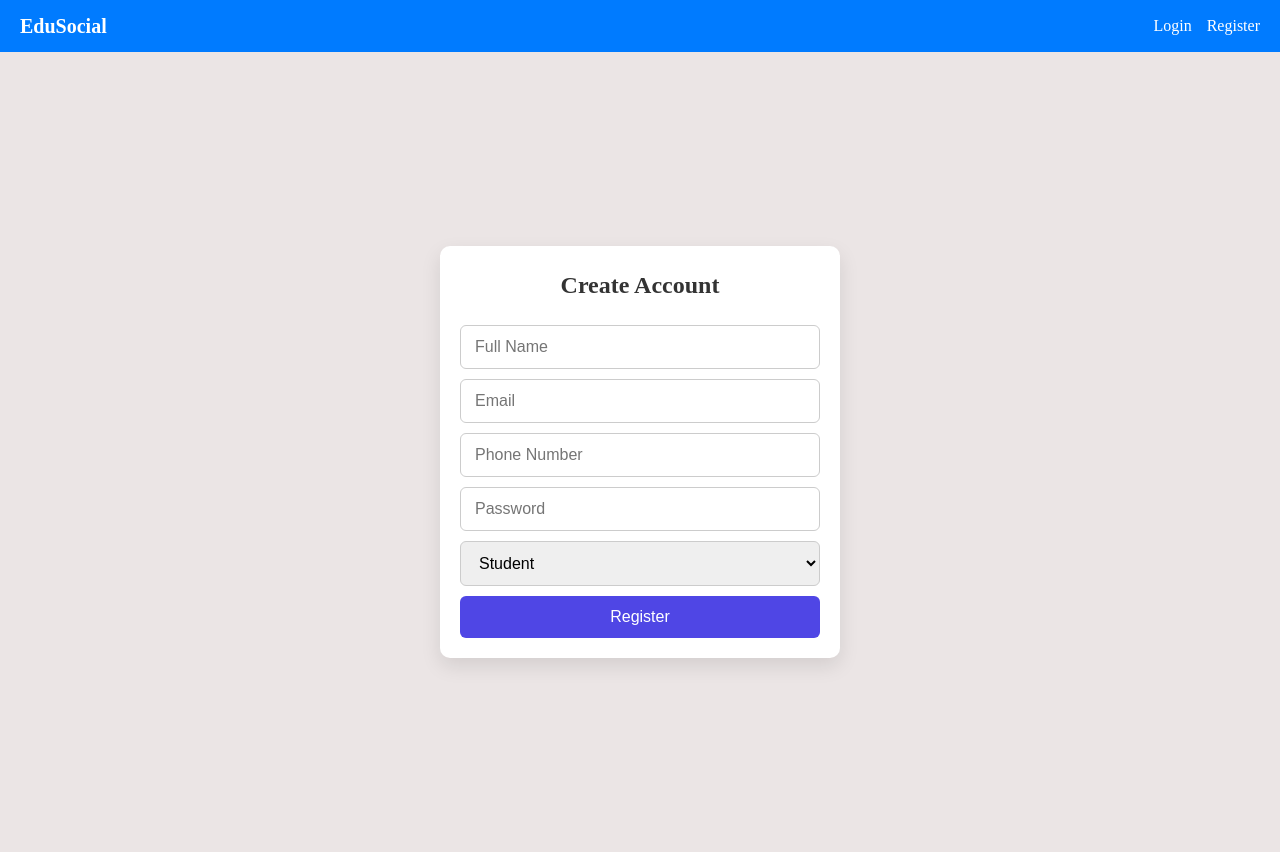
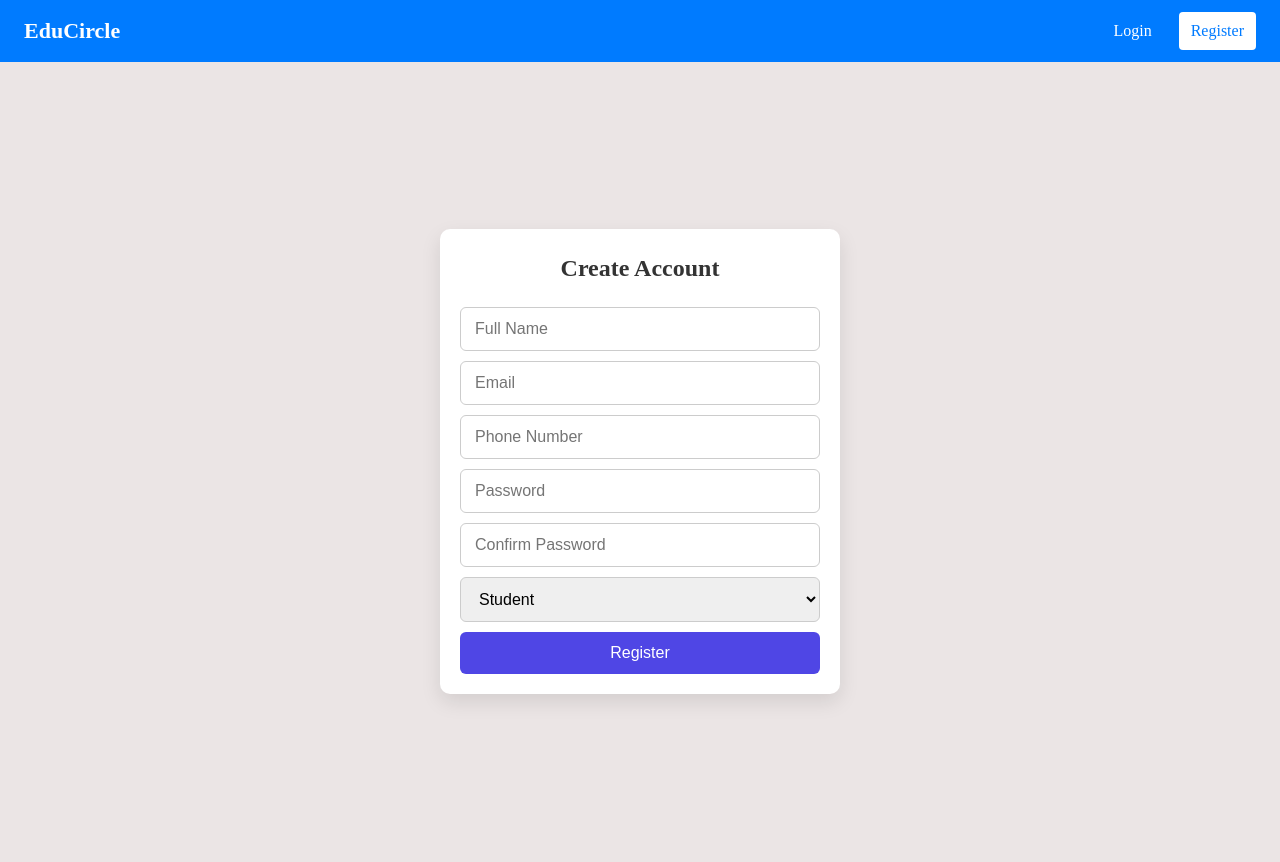
Before and after one commit to dheerajjgour/edu-social-frontend, a React (Vite) app: page /register in a window 1280 px wide. Built offline with nearby package versions, Linux system fonts and the light colour scheme.

Commit message:
verification push

```diff
--- a/src/App.css
+++ b/src/App.css
@@ -21,6 +21,7 @@ body {
     background-color: #ebe5e5;
     height: 100dvh;
     display: flex;
+    padding: 0 20px;
 
 .container{
       background: #ffffff;
--- a/src/App.jsx
+++ b/src/App.jsx
@@ -5,6 +5,7 @@ import Home from './pages/Home';
 import PrivateRoute from './components/PrivateRoute';
 import Navbar from './components/Navbar';
 import Dashboard from './pages/Dashboard';
+import Verify from './pages/Verify';
 
 const App = () => {
   return (
@@ -14,6 +15,7 @@ const App = () => {
       <Route path="/register" element={<Register />} />
       <Route path="/login" element={<Login />} />
       <Route path='/' element={<Home/>}/>
+      <Route path='/verfiy/:userId' element={<Verify/>}/>
       <Route
         path="/dashboard"
         element={
--- a/src/components/Navbar.jsx
+++ b/src/components/Navbar.jsx
@@ -13,17 +13,17 @@ const Navbar = () => {
 
   return (
     <nav style={styles.nav}>
-      <Link to="/" style={styles.brand}>EduSocial</Link>
-      <div>
+      <Link to="/" style={styles.brand}>EduCircle</Link>
+      <div style={styles.links}>
         {!user ? (
           <>
             <Link to="/login" style={styles.link}>Login</Link>
-            <Link to="/register" style={styles.link}>Register</Link>
+            <Link to="/register" style={styles.registerBtn}>Register</Link>
           </>
         ) : (
           <>
             <span style={styles.user}>Hi, {user.name}</span>
-            <button onClick={handleLogout} style={styles.button}>Logout</button>
+            <button onClick={handleLogout} style={styles.logoutBtn}>Logout</button>
           </>
         )}
       </div>
@@ -33,17 +33,56 @@ const Navbar = () => {
 
 const styles = {
   nav: {
-    padding: '10px 20px',
+    padding: '12px 24px',
     background: '#007bff',
-    color: 'white',
+    color: '#fff',
     display: 'flex',
     justifyContent: 'space-between',
     alignItems: 'center',
+    boxShadow: '0 2px 6px rgba(0,0,0,0.1)',
   },
-  brand: { fontSize: '20px', fontWeight: 'bold', color: 'white', textDecoration: 'none' },
-  link: { marginLeft: '15px', color: 'white', textDecoration: 'none' },
-  user: { marginRight: '10px' },
-  button: { background: 'white', border: 'none', padding: '5px 10px', borderRadius: '5px' }
+  brand: {
+    fontSize: '22px',
+    fontWeight: 'bold',
+    color: '#fff',
+    textDecoration: 'none',
+  },
+  links: {
+    display: 'flex',
+    alignItems: 'center',
+    gap: '15px',
+  },
+  link: {
+    color: '#fff',
+    textDecoration: 'none',
+    fontSize: '16px',
+    padding: '6px 12px',
+    transition: 'background 0.2s ease',
+    borderRadius: '4px',
+  },
+  registerBtn: {
+    color: '#007bff',
+    backgroundColor: '#fff',
+    textDecoration: 'none',
+    fontSize: '16px',
+    padding: '6px 12px',
+    borderRadius: '4px',
+    transition: 'all 0.3s ease',
+  },
+  user: {
+    marginRight: '10px',
+    fontSize: '16px',
+  },
+  logoutBtn: {
+    backgroundColor: '#fff',
+    color: '#007bff',
+    border: 'none',
+    padding: '6px 12px',
+    borderRadius: '4px',
+    fontSize: '16px',
+    cursor: 'pointer',
+    transition: 'all 0.3s ease',
+  },
 };
 
 export default Navbar;
--- a/src/main.jsx
+++ b/src/main.jsx
@@ -7,7 +7,7 @@ import { UserProvider } from './context/UserContext';
 ReactDOM.createRoot(document.getElementById('root')).render(
   <React.StrictMode>
     <BrowserRouter>
-      <UserProvider> {/* ✅ wrap App with UserProvider */}
+      <UserProvider>
         <App />
       </UserProvider>
     </BrowserRouter>
--- a/src/pages/Login.jsx
+++ b/src/pages/Login.jsx
@@ -1,42 +1,77 @@
-import { useContext, useState } from 'react';
+import { useState, useContext } from 'react';
+import { useNavigate } from 'react-router-dom';
 import { UserContext } from '../context/UserContext';
-import { useNavigate } from 'react-router-dom';
+import axios from 'axios';
 
 const Login = () => {
   const { login } = useContext(UserContext);
-  const [form, setForm] = useState({ email: '', password: '' });
   const navigate = useNavigate();
 
-  const handleChange = (e) => setForm({ ...form, [e.target.name]: e.target.value });
+  const [form, setForm] = useState({
+    email: '',
+    password: ''
+  });
 
-  const handleSubmit = (e) => {
+  const [errors, setErrors] = useState({});
+  const [isSubmitting, setIsSubmitting] = useState(false);
+
+  const handleChange = (e) => {
+    setForm({ ...form, [e.target.name]: e.target.value });
+    setErrors({ ...errors, [e.target.name]: '' });
+  };
+
+  const handleSubmit = async (e) => {
     e.preventDefault();
-    const stored = JSON.parse(localStorage.getItem('edu-user'));
-if (stored && stored.email === form.email && stored.password === form.password) {
-  login(stored);
+    setIsSubmitting(true);
 
-  if (stored.role === 'college') navigate('/dashboard');
-  else if (stored.role === 'teacher') navigate('/dashboard');
-  else navigate('/dashboard');
-}
+    try {
+      const response = await axios.post('https://education.jmbliss.com/api/login', {
+        ...form,
+        token: 'web-react'
+      });
 
+      if (response.data.user) {
+        login(response.data.user);
+        navigate('/dashboard');
+      }
+    } catch (error) {
+      if (error.response?.status === 401) {
+        setErrors({ general: 'Invalid email or password' });
+      } else {
+        setErrors({ general: 'Login failed. Please try again.' });
+      }
+    } finally {
+      setIsSubmitting(false);
+    }
   };
 
   return (
-    <div style={styles.container}>
-      <h2>Login</h2>
-      <form onSubmit={handleSubmit} style={styles.form}>
-        <input type="email" name="email" placeholder="Email" onChange={handleChange} required />
-        <input type="password" name="password" placeholder="Password" onChange={handleChange} required />
-        <button type="submit">Login</button>
-      </form>
+    <div className="login">
+      <div style={{ maxWidth: 400, margin: 'auto', padding: 20 }}>
+        <h2>Login</h2>
+        {errors.general && <div style={{ color: 'red' }}>{errors.general}</div>}
+        <form onSubmit={handleSubmit} style={{ display: 'flex', flexDirection: 'column', gap: 10 }}>
+          <input
+            type="email"
+            name="email"
+            placeholder="Email"
+            onChange={handleChange}
+            value={form.email}
+          />
+          <input
+            type="password"
+            name="password"
+            placeholder="Password"
+            onChange={handleChange}
+            value={form.password}
+          />
+          <button type="submit" disabled={isSubmitting}>
+            {isSubmitting ? 'Logging in...' : 'Login'}
+          </button>
+        </form>
+      </div>
     </div>
   );
 };
 
-const styles = {
-  container: { maxWidth: 400, margin: 'auto', padding: 20 },
-  form: { display: 'flex', flexDirection: 'column', gap: '10px' },
-};
-
 export default Login;
--- a/src/pages/Register.jsx
+++ b/src/pages/Register.jsx
@@ -1,11 +1,11 @@
 import { useState, useContext } from 'react';
+import { useNavigate } from 'react-router-dom';
 import { UserContext } from '../context/UserContext';
-import { useNavigate } from 'react-router-dom';
-import "../App.css"
+import "../App.css";
 import axios from 'axios';
 
 const Register = () => {
-  const { register } = useContext(UserContext);
+  const { login } = useContext(UserContext);
   const navigate = useNavigate();
 
   const [form, setForm] = useState({
@@ -13,40 +13,30 @@ const Register = () => {
     email: '',
     phone: '',
     type: 'student',
-    password: ''
+    password: '',
+    password_confirmation: ''
   });
 
   const [errors, setErrors] = useState({});
+  const [isSubmitting, setIsSubmitting] = useState(false);
 
   const validate = () => {
     const newErrors = {};
 
-    if (!form.name.trim()) {
-      newErrors.name = 'Name is required';
-    } else if (form.name.length > 50) {
-      newErrors.name = 'Name should not exceed 50 characters';
-    }
+    if (!form.name.trim()) newErrors.name = 'Name is required';
+    else if (form.name.length > 50) newErrors.name = 'Max 50 characters allowed';
 
-    if (!form.email) {
-      newErrors.email = 'Email is required';
-    } else if (!/\S+@\S+\.\S+/.test(form.email)) {
-      newErrors.email = 'Invalid email address';
-    }
+    if (!form.email) newErrors.email = 'Email is required';
+    else if (!/\S+@\S+\.\S+/.test(form.email)) newErrors.email = 'Invalid email';
 
-    if (!form.phone) {
-      newErrors.phone = 'Phone number is required';
-    } else if (!/^\d{10}$/.test(form.phone)) {
-      newErrors.phone = 'Phone number must be 10 digits';
-    }
+    if (!form.phone) newErrors.phone = 'Phone is required';
+    else if (!/^\d{10}$/.test(form.phone)) newErrors.phone = 'Phone must be 10 digits';
 
-    if (!form.password) {
-      newErrors.password = 'Password is required';
-    } else if (form.password.length < 6) {
-      newErrors.password = 'Password must be at least 6 characters';
-    }
+    if (!form.password) newErrors.password = 'Password is required';
+    else if (form.password.length < 6) newErrors.password = 'At least 6 characters required';
 
-    if (!form.type) {
-      newErrors.type = 'Role is required';
+    if (form.password !== form.password_confirmation) {
+      newErrors.password_confirmation = 'Passwords do not match';
     }
 
     setErrors(newErrors);
@@ -55,13 +45,14 @@ const Register = () => {
 
   const handleChange = (e) => {
     setForm({ ...form, [e.target.name]: e.target.value });
-    setErrors({ ...errors, [e.target.name]: '' }); // clear error on change
+    setErrors({ ...errors, [e.target.name]: '' });
   };
 
   const handleSubmit = async (e) => {
     e.preventDefault();
+    if (!validate()) return;
 
-    if (!validate()) return;
+    setIsSubmitting(true);
 
     try {
       const response = await axios.post('https://education.jmbliss.com/api/register', {
@@ -69,18 +60,33 @@ const Register = () => {
         token: 'web-react'
       });
 
-      register(response.data.user);
-      alert('Registered successfully!');
-      navigate('/login');
+      // Auto-login after successful registration
+if (response.data?.status === true && response.data?.user_id) {
+  navigate(`/verify/${response.data.user_id}`);
+}
+else {
+  alert(response.data.message || 'Unexpected registration response');
+  navigate('/login');
+}
     } catch (error) {
-      console.error('Registration error:', error.response?.data || error.message);
-      alert('Registration failed. Try again.');
+      if (error.response?.status === 422) {
+        const apiErrors = error.response.data.errors || {};
+        const formatted = {};
+        for (let key in apiErrors) {
+          formatted[key] = apiErrors[key][0];
+        }
+        setErrors(formatted);
+      } else {
+        alert(error.response?.data?.message || 'Registration failed. Please try again.');
+      }
+    } finally {
+      setIsSubmitting(false);
     }
   };
 
   return (
-    <div className='register'>
-      <div style={styles.container} className='container'>
+    <div className="register">
+      <div style={styles.container} className="container">
         <h2>Create Account</h2>
         <form onSubmit={handleSubmit} style={styles.form}>
           <input
@@ -119,14 +125,26 @@ const Register = () => {
           />
           {errors.password && <span style={styles.error}>{errors.password}</span>}
 
+          <input
+            type="password"
+            name="password_confirmation"
+            placeholder="Confirm Password"
+            onChange={handleChange}
+            value={form.password_confirmation}
+          />
+          {errors.password_confirmation && (
+            <span style={styles.error}>{errors.password_confirmation}</span>
+          )}
+
           <select name="type" onChange={handleChange} value={form.type}>
             <option value="student">Student</option>
             <option value="teacher">Teacher</option>
             <option value="college">College</option>
           </select>
-          {errors.type && <span style={styles.error}>{errors.type}</span>}
 
-          <button type="submit">Register</button>
+          <button type="submit" disabled={isSubmitting}>
+            {isSubmitting ? 'Registering...' : 'Register'}
+          </button>
         </form>
       </div>
     </div>
@@ -136,7 +154,7 @@ const Register = () => {
 const styles = {
   container: { maxWidth: 400, margin: 'auto', padding: 20 },
   form: { display: 'flex', flexDirection: 'column', gap: '10px' },
-  error: { color: 'red', fontSize: '0.8rem', marginBottom: '-5px' }
+  error: { color: 'red', fontSize: '0.8rem', marginTop: '-5px' }
 };
 
 export default Register;
```
Also changed, not shown: src/context/UserContext.jsx (+28 -41 lines), src/pages/Verify.jsx (added, +52 -0 lines).
